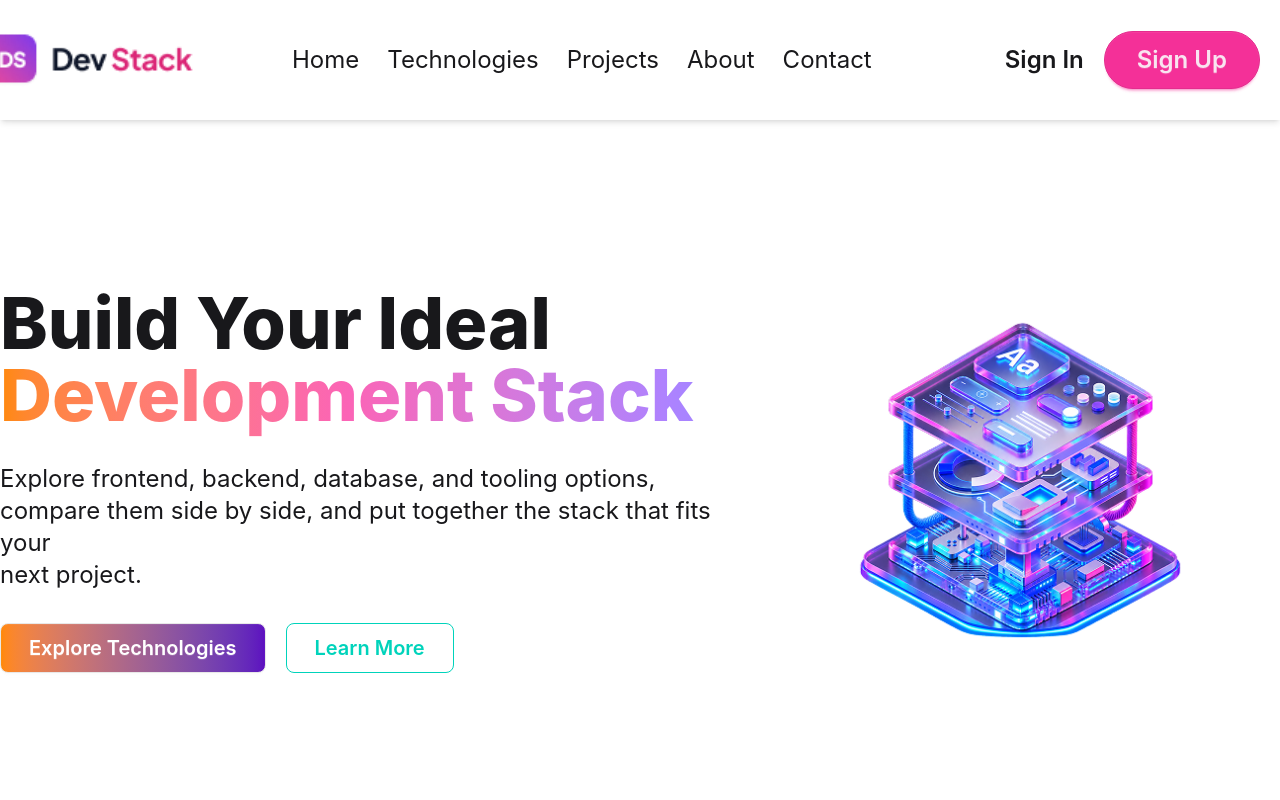
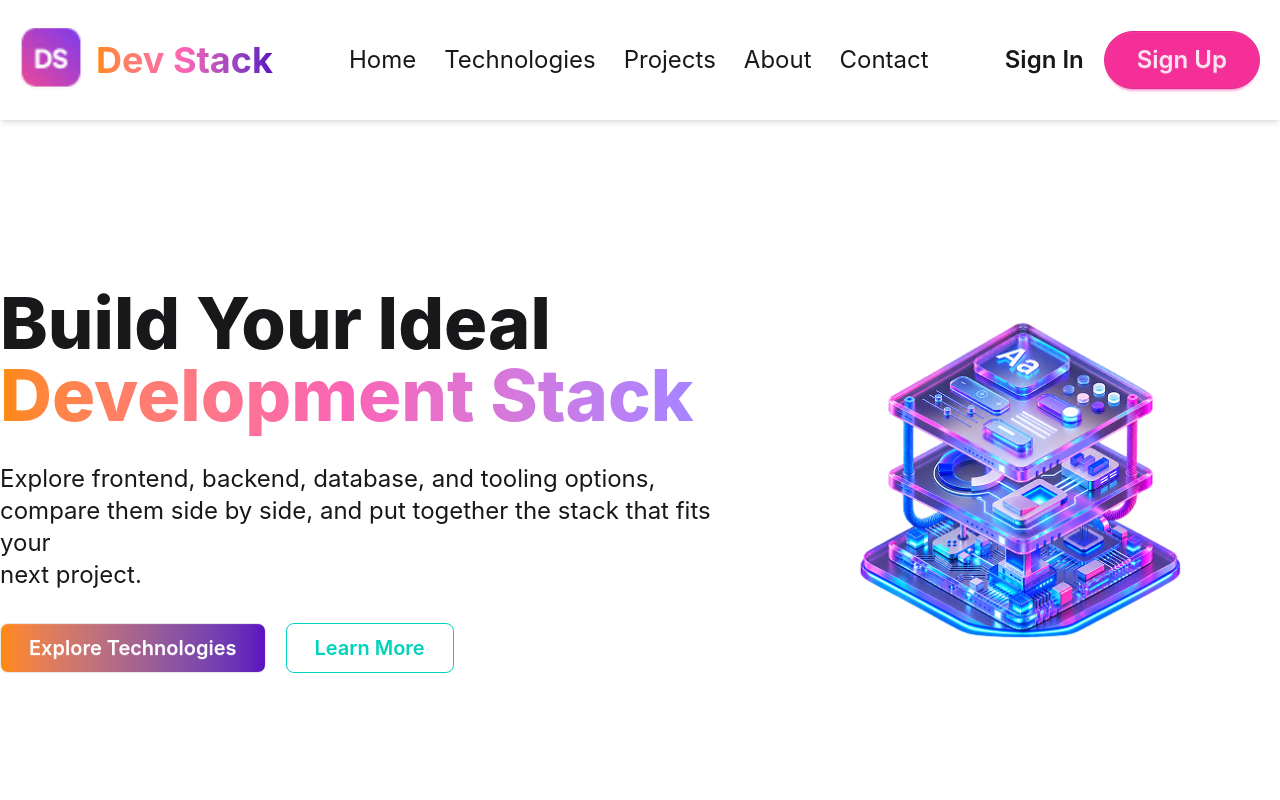
Before and after one commit to hridoyhossain0/ph-assignment-5, a React (Vite) app: page / in a window 1280 px wide. Shown: the top 800 px of the page. Built offline with nearby package versions, Linux system fonts and the light colour scheme.

Commit message:
logo gradient add

```diff
--- a/src/Components/Header/Nav.tsx
+++ b/src/Components/Header/Nav.tsx
@@ -24,12 +24,24 @@ const Nav = () => {
 
 
                     {/* Logo */}
-                    <div className="navIcon flex justify-center lg:justify-start">
-                        <img
-                            className='scale-[1.2] lg:scale-[1.5] w-auto object-contain'
-                            src={Logo}
-                            alt=""
-                        />
+                    <div className="navIcon flex items-center justify-center lg:justify-start gap-3">
+                        <div className='w-16 h-16 overflow-hidden relative'>
+                            <img
+                                className='absolute w-[255px] max-w-none h-auto -left-[2px] -top-[2px]'
+                                src={Logo}
+                                alt="DS logo"
+                            />
+                        </div>
+
+
+                        <span
+                            className="text-4xl font-bold   items-center z-20
+                            bg-linear-to-r from-orange-400 via-pink-400 to-violet-800
+                            bg-clip-text text-transparent"
+                        >
+                            Dev Stack
+                        </span>
+
                     </div>
 
 
```
